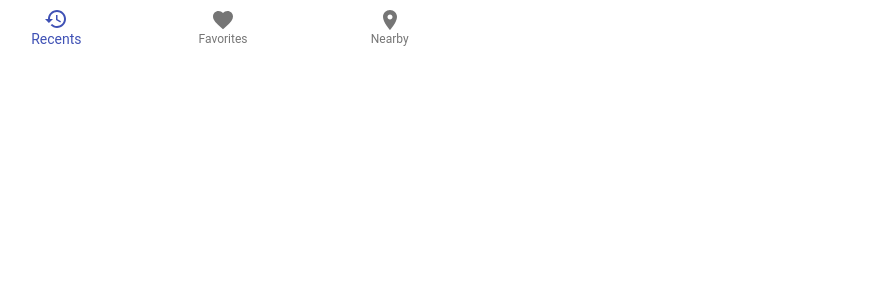
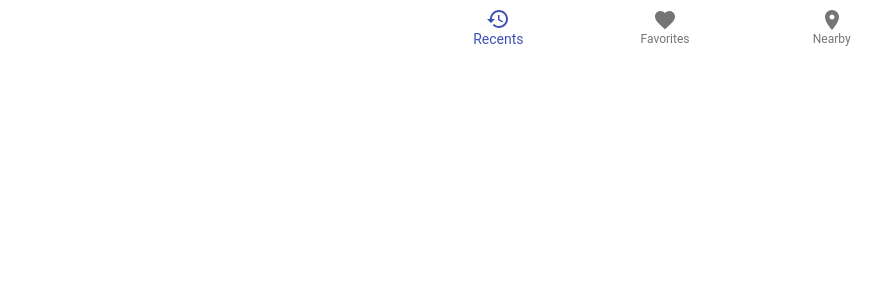
Before and after one commit to kyahAndoy/alert-system, a React (Create React App) app: page / in a window 1280 px wide. Shown: the top 300 px of the page, without its empty margins (27-909 px from the left). Built offline with nearby package versions, Linux system fonts and the light colour scheme.

Commit message:
container

```diff
--- a/src/UserPage.js
+++ b/src/UserPage.js
@@ -1,11 +1,14 @@
 import React, { Component } from 'react';
+import Container from '@material-ui/core/Container';
 import BottomNav from './components/BottomNav';
 
 
 class UserPage extends Component {
     render() {
         return (
-            <BottomNav></BottomNav>
+            <Container maxWidth="xs">
+                <BottomNav></BottomNav>
+            </Container>
         )
     }
 }
--- a/src/components/BottomNav.js
+++ b/src/components/BottomNav.js
@@ -7,6 +7,7 @@ import BottomNavigationAction from '@material-ui/core/BottomNavigationAction';
 import RestoreIcon from '@material-ui/icons/Restore';
 import FavoriteIcon from '@material-ui/icons/Favorite';
 import LocationOnIcon from '@material-ui/icons/LocationOn';
+
 
 const BottomNav = () => {
     const classes = useStyles();
```
